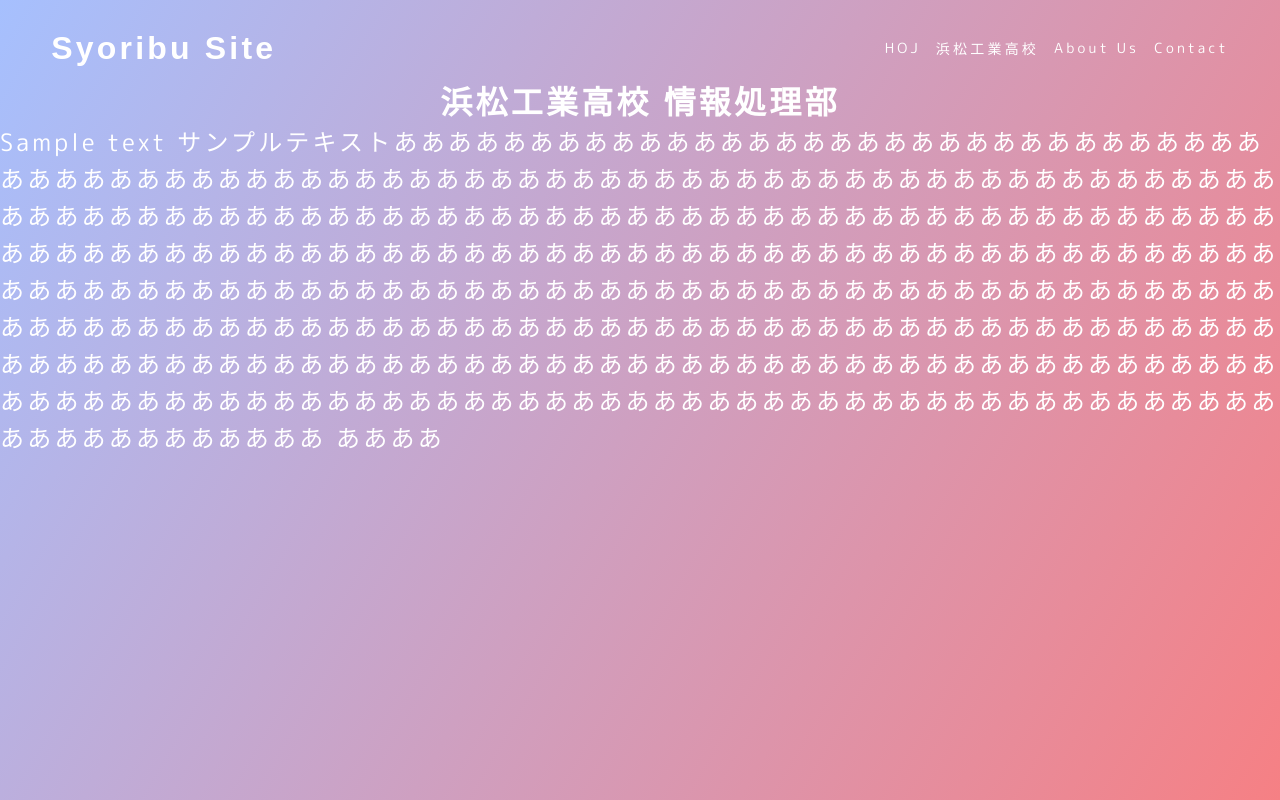
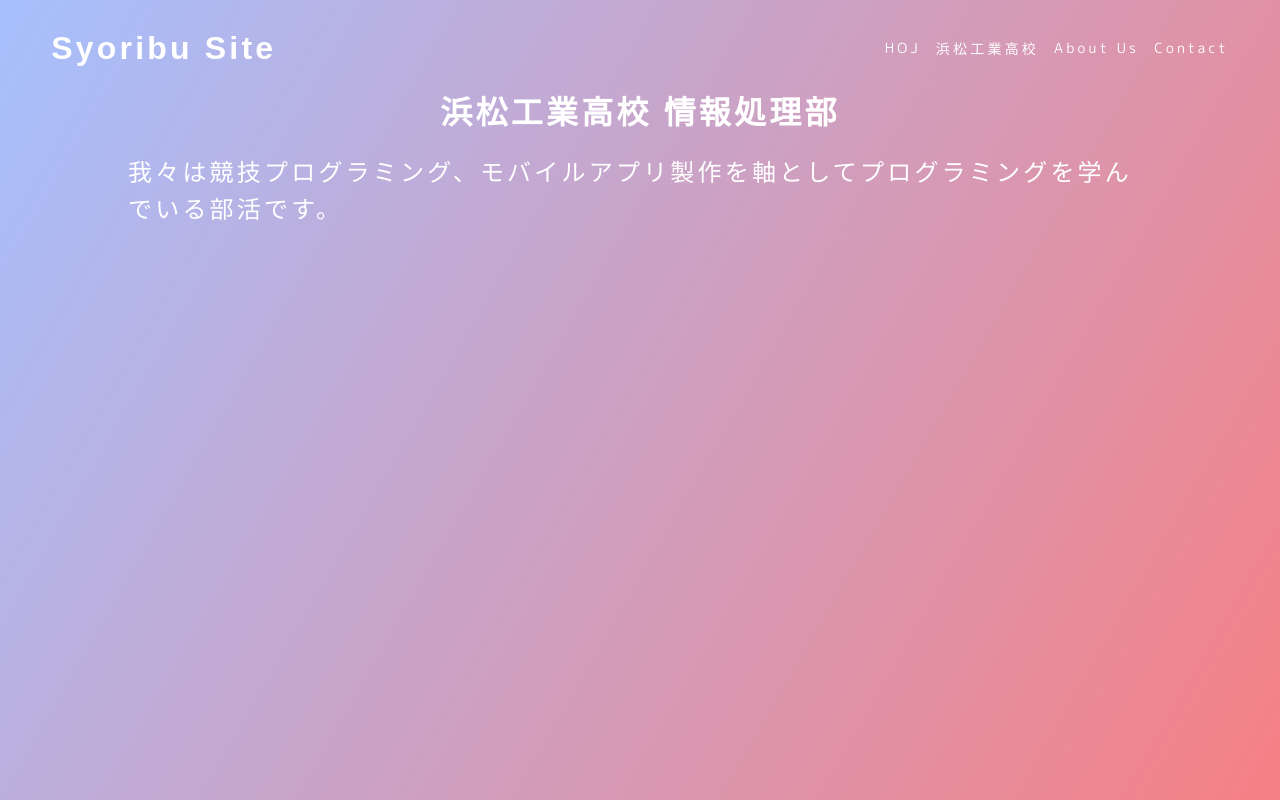
Before and after one commit to syoribu-mac-normal/hamako-fes, a plain HTML site: page template.html in a window 1280 px wide. Drawn offline with nearby package versions, Linux system fonts and the light colour scheme; a web font is replaced by a local one.

Commit message:
Little Changes

```diff
--- a/template.css
+++ b/template.css
@@ -6,12 +6,12 @@
    box-sizing: border-box;
 }
 body {
-   height: 100vh;
    margin: 0;
    padding: 0;
    font-family: 'M PLUS Rounded 1c', sans-serif;
    letter-spacing : 0.2em;
    background-image: linear-gradient(120deg, #a6c0fe 0%, #f68084 100%);
+   background-attachment: fixed;
    /* background-image: "C:\Users\masa2\Pictures\Download\rin-yurukyan.png"; */
 }
 header {
@@ -51,13 +51,14 @@ li {
 }
 
 .title-visual {
+   padding:10px 5% 10px;
    display: flex;
    justify-content: center;
    align-items: center;
 }
 
 .txt-visual {
-   width: 100;
+   padding: 10px 10% 10px;
    display: flex;
    justify-content: center;
    align-items: center;
--- a/template.html
+++ b/template.html
@@ -62,8 +62,7 @@
       <h1>浜松工業高校 <span>情報処理部</span> </h1>
    </div>
    <div class="txt-visual">
-      <h2>Sample text サンプルテキストあああああああああああああああああああああああああああああああああああああああああああああああああああああああああああああああああああああああああああああああああああああああああああああああああああああああああああああああああああああああああああああああああああああああああああああああああああああああああああああああああああああああああああああああああああああああああああああああああああああああああああああああああああああああああああああああああああああああああああああああああああああああああああああああああああああああああああああああああああああああああああああああああああああああああああああああああああああああああああああああああああああああああああああああああああああああああああああああああああああああああああああああああああああ
-         ああああ</h2>
+      <h2>我々は競技プログラミング、モバイルアプリ製作を軸としてプログラミングを学んでいる部活です。</h2>
    </div>
 </body>
 </html>
```
